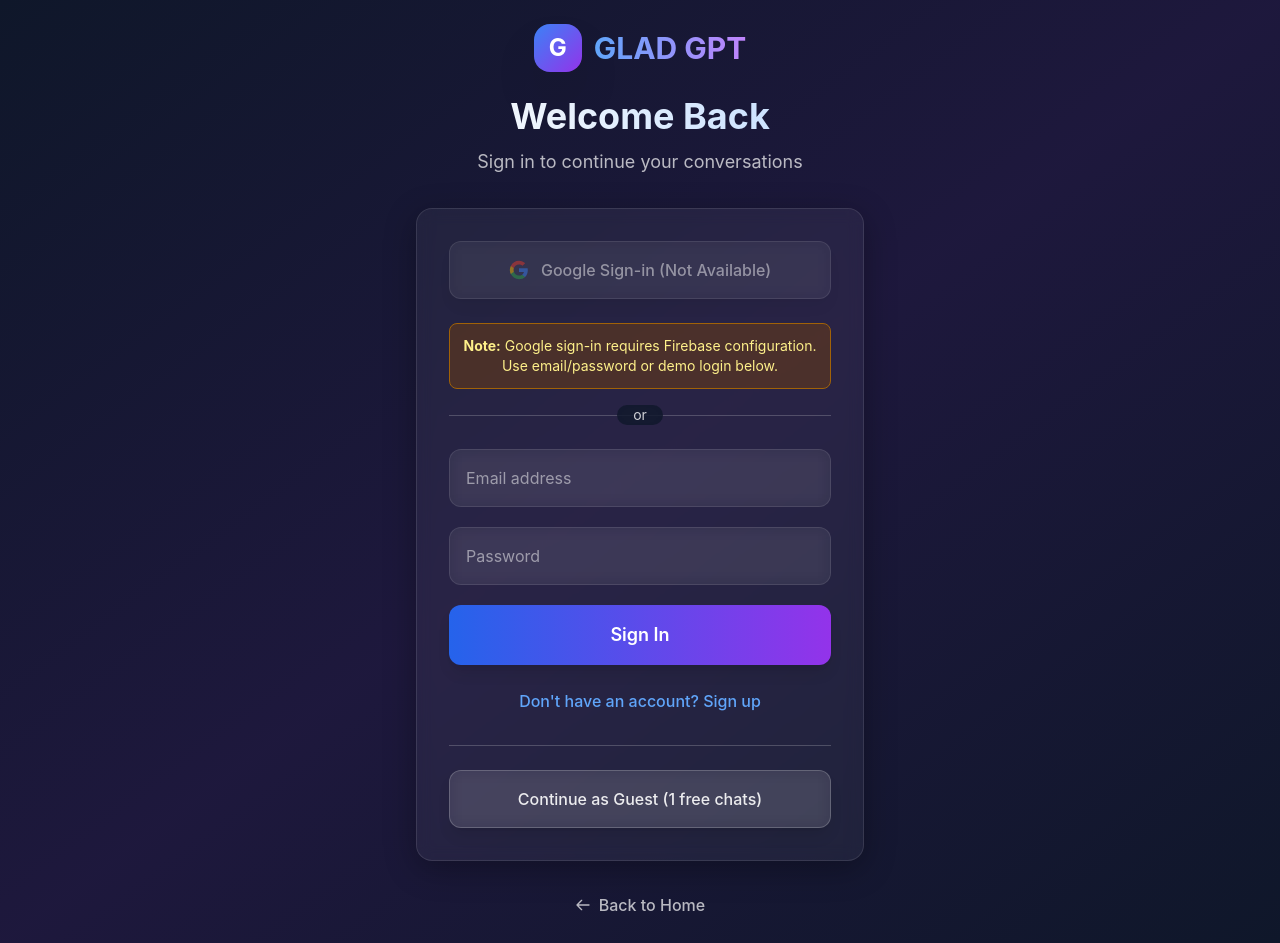
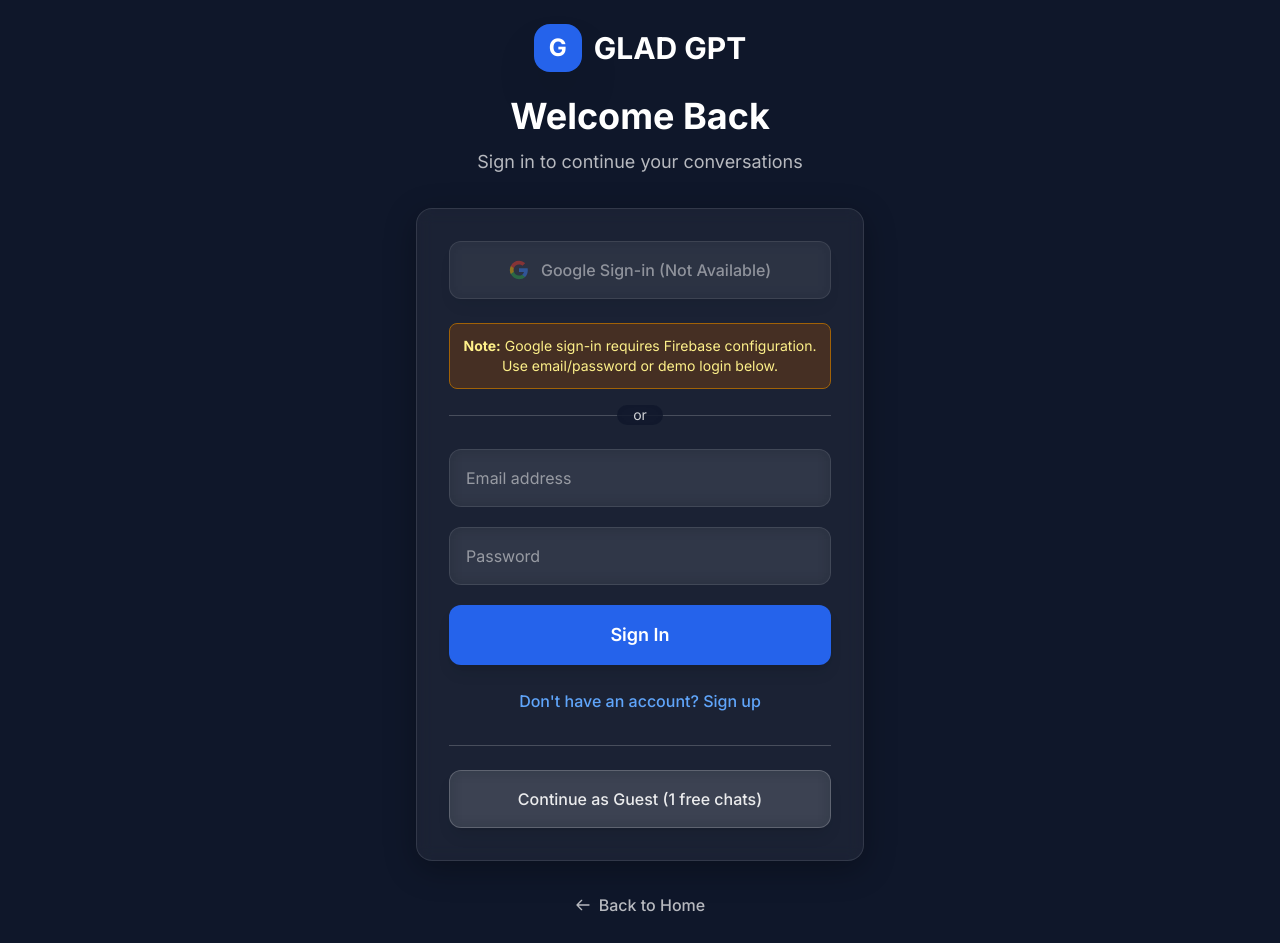
Before and after one commit to amphreyomosh/GLAD_GPT, a Next.js app in the folder client/: page /login in a window 1280 px wide. Built offline with nearby package versions, Linux system fonts and the light colour scheme; no server answers.

Commit message:
made changes on the fonts

```diff
--- a/client/app/globals.css
+++ b/client/app/globals.css
@@ -13,6 +13,29 @@
   background: #0f172a;
   color: white;
   min-height: 100vh;
+}
+
+h1 {
+  font-size: 2.5rem;
+  line-height: 1.2;
+  font-weight: 700;
+}
+
+h2 {
+  font-size: 2rem;
+  line-height: 1.3;
+  font-weight: 600;
+}
+
+h3 {
+  font-size: 1.5rem;
+  line-height: 1.4;
+  font-weight: 600;
+}
+
+p {
+  font-size: 1rem;
+  line-height: 1.6;
 }
 
 /* Glass effects */
--- a/client/app/layout.tsx
+++ b/client/app/layout.tsx
@@ -1,5 +1,8 @@
 import "./globals.css";
 import type { Metadata } from "next";
+import { Inter } from "next/font/google";
+
+const inter = Inter({ subsets: ["latin"] });
 
 export const metadata: Metadata = {
   title: "GLAD GPT",
@@ -9,7 +12,7 @@
 export default function RootLayout({ children }: { children: React.ReactNode }) {
   return (
     <html lang="en">
-      <body>{children}</body>
+      <body className={inter.className}>{children}</body>
     </html>
   );
 }
--- a/client/app/login/page.tsx
+++ b/client/app/login/page.tsx
@@ -99,20 +99,20 @@
   return (
     <div className="min-h-screen bg-slate-900 text-white flex items-center justify-center p-6 relative">
       {/* Simplified Background */}
-      <div className="absolute inset-0 bg-gradient-to-br from-slate-900 via-purple-900/20 to-slate-900"></div>
+      <div className="absolute inset-0 bg-slate-900"></div>
 
       <div className="w-full max-w-md relative z-10">
         {/* Header */}
         <div className="text-center mb-8">
           <Link href="/" className="inline-flex items-center space-x-3 mb-6">
-            <div className="w-12 h-12 bg-gradient-to-br from-blue-500 to-purple-600 rounded-2xl flex items-center justify-center shadow-2xl">
+            <div className="w-12 h-12 bg-blue-600 rounded-2xl flex items-center justify-center shadow-2xl">
               <span className="text-2xl font-bold text-white">G</span>
             </div>
-            <span className="text-3xl font-bold bg-gradient-to-r from-blue-400 to-purple-400 bg-clip-text text-transparent">
+            <span className="text-3xl font-bold text-white">
               GLAD GPT
             </span>
           </Link>
-          <h1 className="text-4xl font-bold mb-3 bg-gradient-to-r from-white to-blue-200 bg-clip-text text-transparent">
+          <h1 className="text-4xl font-bold mb-3 text-white">
             Welcome Back
           </h1>
           <p className="text-white/70 text-lg">
@@ -183,7 +183,7 @@
             <button
               type="submit"
               disabled={loading}
-              className="w-full p-4 bg-gradient-to-r from-blue-600 to-purple-600 hover:from-blue-700 hover:to-purple-700 disabled:from-gray-600 disabled:to-gray-700 disabled:cursor-not-allowed rounded-xl font-semibold text-lg transition-all duration-300 shadow-lg hover:shadow-xl"
+              className="w-full p-4 bg-blue-600 hover:bg-blue-700 disabled:bg-slate-700 disabled:cursor-not-allowed rounded-xl font-semibold text-lg transition-all duration-300 shadow-lg hover:shadow-xl"
             >
               {loading ? 'Please wait...' : 'Sign In'}
             </button>
--- a/client/app/signup/page.tsx
+++ b/client/app/signup/page.tsx
@@ -95,20 +95,20 @@
   return (
     <div className="min-h-screen bg-slate-900 text-white flex items-center justify-center p-6 relative">
       {/* Simplified Background */}
-      <div className="absolute inset-0 bg-gradient-to-br from-slate-900 via-purple-900/20 to-slate-900"></div>
+      <div className="absolute inset-0 bg-slate-900"></div>
 
       <div className="w-full max-w-md relative z-10">
         {/* Header */}
         <div className="text-center mb-8">
           <Link href="/" className="inline-flex items-center space-x-3 mb-6">
-            <div className="w-12 h-12 bg-gradient-to-br from-blue-500 to-purple-600 rounded-2xl flex items-center justify-center shadow-2xl">
+            <div className="w-12 h-12 bg-blue-600 rounded-2xl flex items-center justify-center shadow-2xl">
               <span className="text-2xl font-bold text-white">G</span>
             </div>
-            <span className="text-3xl font-bold bg-gradient-to-r from-blue-400 to-purple-400 bg-clip-text text-transparent">
+            <span className="text-3xl font-bold text-white">
               GLAD GPT
             </span>
           </Link>
-          <h1 className="text-4xl font-bold mb-3 bg-gradient-to-r from-white to-blue-200 bg-clip-text text-transparent">
+          <h1 className="text-4xl font-bold mb-3 text-white">
             Create Account
           </h1>
           <p className="text-white/70 text-lg">
@@ -211,7 +211,7 @@
             <button
               type="submit"
               disabled={loading}
-              className="w-full p-4 bg-gradient-to-r from-blue-600 to-purple-600 hover:from-blue-700 hover:to-purple-700 disabled:from-gray-600 disabled:to-gray-700 disabled:cursor-not-allowed rounded-xl font-semibold text-lg transition-all duration-300 shadow-lg hover:shadow-xl"
+              className="w-full p-4 bg-blue-600 hover:bg-blue-700 disabled:bg-slate-700 disabled:cursor-not-allowed rounded-xl font-semibold text-lg transition-all duration-300 shadow-lg hover:shadow-xl"
             >
               {loading ? 'Creating Account...' : 'Create Account'}
             </button>
```
